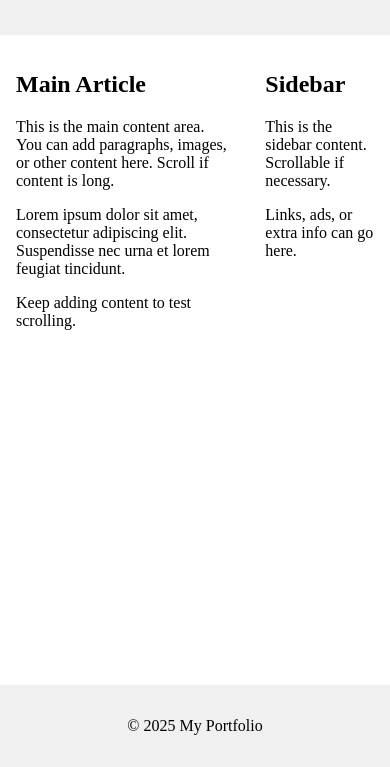
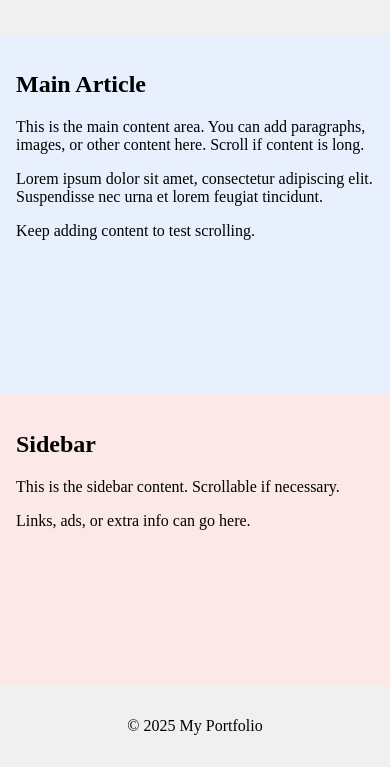
Before and after one commit to hasinamurumba/alx_html_css, a plain HTML site: page css_basic/index.html in a window 390 px wide. Shown: the part 77-844 px from the top of the page. Drawn offline with Linux system fonts and the light colour scheme.

Commit message:
Refactor CSS comments and improve layout styles

```diff
--- a/css_basic/styles.css
+++ b/css_basic/styles.css
@@ -1,35 +1,48 @@
-/* Make the body a flex container in a column layout */
+/* Body flex layout: vertical stacking */
 body {
     display: flex;
     flex-direction: column;
-    margin: 0; /* Remove default body margin for cleaner layout */
-    min-height: 100vh; /* Ensure it takes the full viewport height */
+    margin: 0;
+    min-height: 100vh;
 }
 
-/* Make main a flex container in a row layout */
+/* Main flex layout: horizontal for article + aside */
 main {
     display: flex;
     flex-direction: row;
-    flex: auto; /* Automatically take remaining space */
+    flex: auto;
 }
 
-/* Article should take 2/3 of the width, allow vertical scrolling */
+/* Article takes 2/3 width, scrollable */
 article {
-    flex: 2; /* Takes up 2 boxes out of 3 */
+    flex: 2;
     overflow-y: auto;
-    padding: 1rem; /* Optional padding for readability */
+    padding: 1rem;
+    background-color: #e8f0fe; /* optional background to visualize layout */
 }
 
-/* Aside should take 1/3 of the width, allow vertical scrolling */
+/* Aside takes 1/3 width, scrollable */
 aside {
-    flex: 1; /* Takes up 1 box out of 3 */
+    flex: 1;
     overflow-y: auto;
-    padding: 1rem; /* Optional padding for readability */
+    padding: 1rem;
+    background-color: #fce8e6; /* optional background to visualize layout */
 }
 
-/* Optional: styling header and footer to visualize them */
+/* Header and footer styling */
 header, footer {
     padding: 1rem;
-    background-color: #f0f0f0; /* Light gray background */
+    background-color: #f0f0f0;
     text-align: center;
 }
+
+/* Responsive layout for smartphones */
+@media (max-width: 768px) {
+    main {
+        flex-direction: column; /* Stack article and aside vertically */
+    }
+
+    article, aside {
+        flex: auto; /* Take full width */
+    }
+}
```
